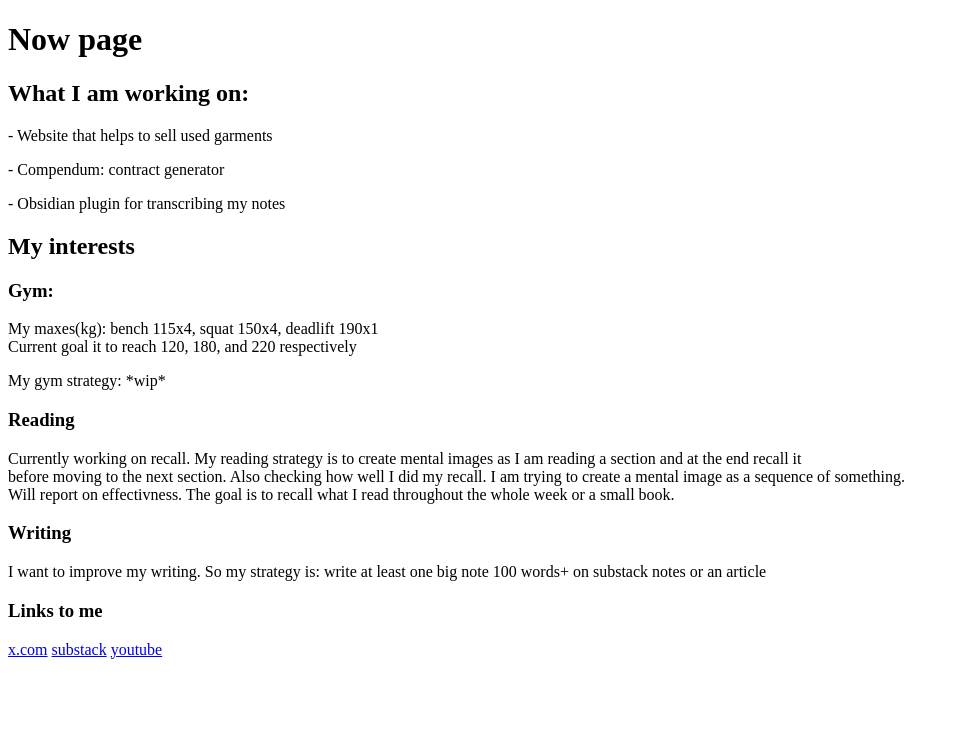
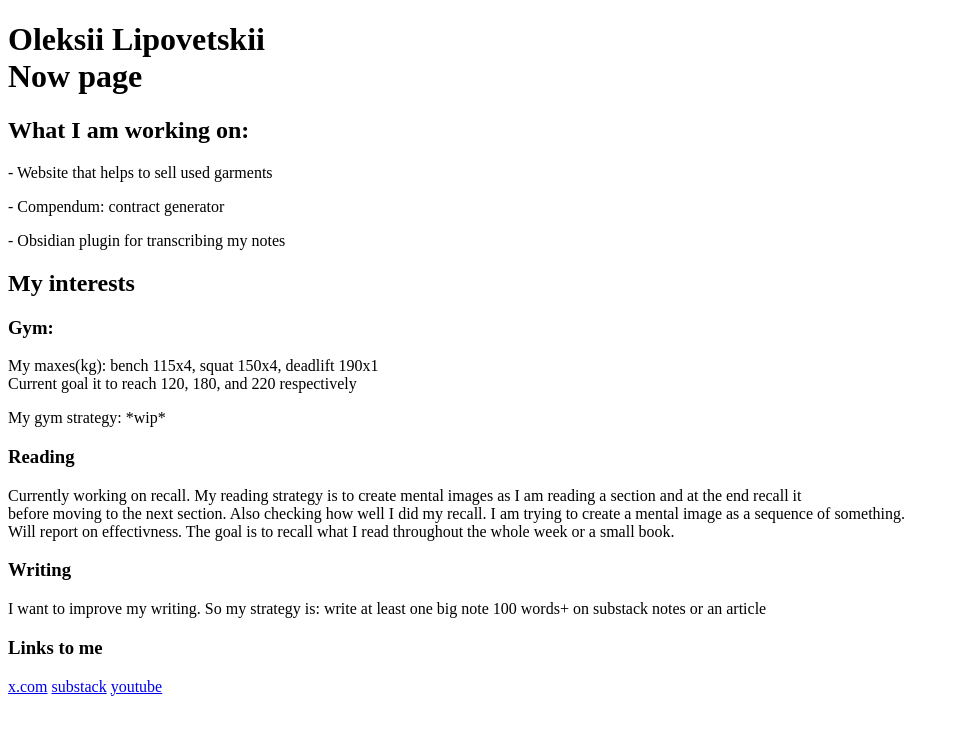
Before and after one commit to VictorHendricus/now_page, a plain HTML site: page index.html in a window 1280 px wide. Shown: the whole page, without its empty margins (0-959 px from the left). Drawn offline with Linux system fonts and the light colour scheme.

Commit message:
minor update

```diff
--- a/index.html
+++ b/index.html
@@ -8,7 +8,7 @@
     <title>Now page of Oleksii</title>
 </head>
 <body>
-    <h1>Now page</h1>
+    <h1>Oleksii Lipovetskii <br>Now page</h1>
     <h2>What I am working on:</h2>
     <p>- Website that helps to sell used garments</p>
     <p>- Compendum: contract generator</p>
```
